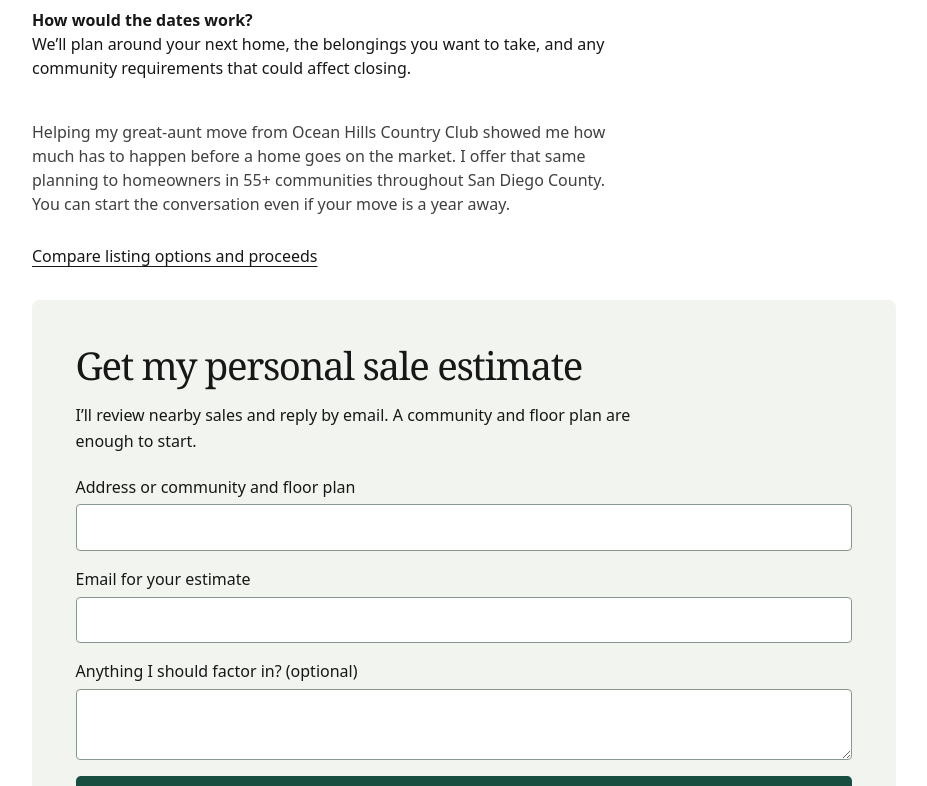
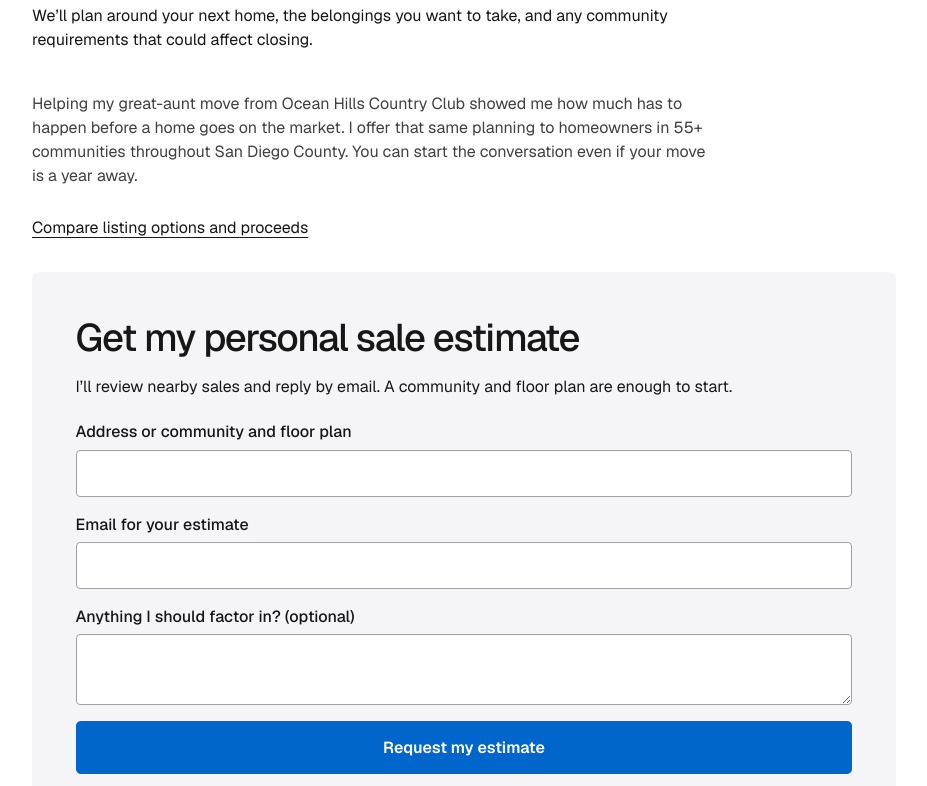
Before and after one commit to windhamnoah77-tech/living-sd-realty, a Next.js app: page /55-plus in a window 1280 px wide. Shown: the part 814-1600 px from the top of the page, without its empty margins (176-1103 px from the left). Built offline with nearby package versions, Linux system fonts and the light colour scheme; no server answers.

Commit message:
Restore trust and estate focus with a restrained black, blue and white design

```diff
--- a/app/components/Nav.tsx
+++ b/app/components/Nav.tsx
@@ -5,9 +5,9 @@ import { usePathname } from "next/navigation";
 import { useEffect, useState } from "react";
 
 const links = [
+  { href: "/trust-estate", label: "Trust & Estate" },
   { href: "/55-plus", label: "55+ Sellers" },
   { href: "/listing-options", label: "Listing options" },
-  { href: "/trust-estate", label: "Trust & Estate" },
   { href: "/investors", label: "Investors" },
   { href: "/insights", label: "Insights" },
   { href: "/service-areas", label: "Service Areas" },
@@ -23,7 +23,7 @@ export default function Nav() {
   }, [pathname]);
 
   return (
-    <header className="sticky top-0 z-50 border-b border-neutral-200/60 bg-white/80 backdrop-blur">
+    <header className="sticky top-0 z-50 border-b border-neutral-200/60 bg-white">
       <div className="container">
         <div className="flex items-center justify-between py-4">
           {/* LEFT: Brand */}
--- a/app/globals.css
+++ b/app/globals.css
@@ -29,35 +29,51 @@
   }
 
   .brand-serif {
-    font-family: ui-serif, Georgia, Cambria, "Times New Roman", Times, serif;
+    font-family: var(--font-geist-sans), Arial, sans-serif;
+    letter-spacing: -.035em;
   }
 }
 
-.seller-wrap {max-width:76rem;margin:auto;padding:1.5rem clamp(1rem,4vw,3rem) 5rem;color:#17352e}
-.seller-hero,.seller-grid {display:grid;grid-template-columns:1.05fr 1fr;align-items:center;gap:clamp(2rem,5vw,5rem);margin:1rem 0 4rem}
-.seller-grid {align-items:start}
-.seller-photo {width:100%;height:clamp(20rem,34vw,32rem);object-fit:cover;border-radius:.4rem}
-.seller-wrap h1 {font:500 clamp(2.65rem,5.3vw,4.9rem)/1.04 Georgia,serif;letter-spacing:-.045em;max-width:18ch;margin:1rem 0}
-.seller-wrap h2,.seller-request h2 {font:500 clamp(1.8rem,3vw,2.75rem)/1.1 Georgia,serif;letter-spacing:-.035em;margin:0 0 1rem}
-.seller-hero p,.seller-intro p,.seller-request p,.seller-calc p {line-height:1.65;max-width:62ch;margin:.75rem 0 1.25rem}
-.seller-byline,.seller-intro>p:first-child {color:#476159;font-weight:600}
+.seller-wrap {max-width:76rem;margin:auto;padding:1.5rem clamp(1rem,4vw,3rem) 5rem;color:#1d1d1f}
+.seller-wrap h1 {font:500 clamp(2.65rem,5.3vw,4.9rem)/1.04 var(--font-geist-sans),Arial,sans-serif;letter-spacing:-.045em;max-width:18ch;margin:1rem 0}
+.seller-wrap h2,.seller-request h2 {font:500 clamp(1.8rem,3vw,2.75rem)/1.1 var(--font-geist-sans),Arial,sans-serif;letter-spacing:-.035em;margin:0 0 1rem}
+.seller-intro p,.seller-request p,.seller-calc p {line-height:1.65;max-width:62ch;margin:.75rem 0 1.25rem}
+.seller-intro>p:first-child {color:#515154;font-weight:600}
 .seller-actions {display:flex;align-items:center;flex-wrap:wrap;gap:1.25rem;margin:1.75rem 0}
 .seller-actions a,.seller-request>a {text-decoration:underline;text-underline-offset:.23em}
-.seller-button,.seller-actions .seller-button {background:#184e40;color:white;padding:.9rem 1.25rem;border-radius:.3rem;text-decoration:none;font-weight:600;cursor:pointer}
+.seller-button,.seller-actions .seller-button {background:#0066cc;color:white;padding:.9rem 1.25rem;border-radius:.3rem;text-decoration:none;font-weight:600;cursor:pointer}
 .seller-button:disabled {opacity:.65}
-.seller-request,.seller-calc {background:#f2f5ef;padding:clamp(1.15rem,3.4vw,2.8rem);border-radius:.45rem;margin:2rem 0;scroll-margin-top:6rem}
-.seller-grid .seller-request {margin:0}
+.seller-request,.seller-calc {background:#f5f5f7;padding:clamp(1.15rem,3.4vw,2.8rem);border-radius:.45rem;margin:2rem 0;scroll-margin-top:6rem}
 .seller-request form,.seller-fields {display:grid;gap:1rem;margin:1.2rem 0}
 .seller-request label,.seller-fields label {display:grid;gap:.35rem;font-weight:500}
-.seller-request input,.seller-request textarea,.seller-fields input {width:100%;background:white;border:1px solid #89988e;border-radius:.25rem;padding:.65rem;color:#162820}
+.seller-request input,.seller-request textarea,.seller-fields input {width:100%;background:white;border:1px solid #a1a1a6;border-radius:.25rem;padding:.65rem;color:#1d1d1f}
 .seller-plans,.seller-fields {display:grid;grid-template-columns:repeat(3,minmax(0,1fr));gap:1rem}
 .seller-calc legend {font-weight:650;margin:1rem 0}
-.plan {background:white;border:1px solid #aab8ae;padding:1rem;display:grid;align-content:start;gap:.7rem;cursor:pointer;border-radius:.35rem}
-.plan.selected {border:2px solid #184e40;padding:calc(1rem - 1px)}
-.plan strong {font:2rem Georgia,serif}.plan input {accent-color:#184e40}
+.plan {background:white;border:1px solid #a1a1a6;padding:1rem;display:grid;align-content:start;gap:.7rem;cursor:pointer;border-radius:.35rem}
+.plan.selected {border:2px solid #0066cc;padding:calc(1rem - 1px)}
+.plan strong {font:2rem var(--font-geist-sans),Arial,sans-serif}.plan input {accent-color:#0066cc}
 .seller-fields {grid-template-columns:repeat(2,minmax(0,1fr));margin-top:2rem}
-.seller-total {display:grid;gap:.25rem;background:#173e33;color:white;padding:1.2rem 1.6rem;border-radius:.3rem}
-.seller-total strong {font:clamp(2rem,5vw,3rem) Georgia,serif}
-.seller-path {display:grid;gap:.3rem;border-top:1px solid #cbd5cd;padding:1rem 0}
-.seller-path strong {text-decoration:underline;text-underline-offset:.2em}
-@media(max-width:760px){.seller-hero,.seller-grid,.seller-plans,.seller-fields{grid-template-columns:1fr}.seller-photo{height:14rem}.seller-hero,.seller-grid{gap:1.3rem;margin-bottom:2rem}}
+.seller-total {display:grid;gap:.25rem;background:#1d1d1f;color:white;padding:1.2rem 1.6rem;border-radius:.3rem}
+.seller-total strong {font:clamp(2rem,5vw,3rem) var(--font-geist-sans),Arial,sans-serif}
+@media(max-width:760px){.seller-plans,.seller-fields{grid-template-columns:1fr}}
+
+body {font-family:var(--font-geist-sans),Arial,sans-serif}
+.practice-home {max-width:76rem;margin:0 auto;padding:0 clamp(1rem,4vw,3rem) 3rem;color:#1d1d1f}
+.practice-hero {padding:clamp(3rem,7vw,6rem) 0 clamp(3.75rem,7vw,6rem);text-align:center}
+.practice-location {font-size:.94rem;font-weight:550;letter-spacing:.015em;color:#545459}
+.practice-hero h1 {font-size:clamp(3.7rem,8.6vw,7.8rem);font-weight:620;line-height:.95;letter-spacing:-.065em;margin:1.35rem 0}
+.practice-summary {max-width:37rem;margin:1.6rem auto;font-size:clamp(1.05rem,1.65vw,1.3rem);line-height:1.48;color:#505054}
+.practice-actions {display:flex;align-items:center;justify-content:center;flex-wrap:wrap;gap:1.5rem;margin-top:1.85rem}
+.practice-home a {color:#0066cc;font-weight:540;text-underline-offset:.2em}
+.practice-home a:hover {text-decoration:underline}
+.practice-home .practice-primary {background:#0066cc;color:white;padding:.75rem 1.4rem;border-radius:2rem}
+.practice-services {display:grid;grid-template-columns:1fr 1fr;gap:1rem}
+.practice-panel {padding:clamp(1.75rem,4.1vw,3.5rem);border-radius:1.5rem;display:flex;flex-direction:column;align-items:flex-start}
+.practice-panel h2,.practice-fees h2 {font-size:clamp(1.8rem,3.1vw,2.65rem);font-weight:580;letter-spacing:-.05em;line-height:1.1}
+.practice-panel p {font-size:1rem;line-height:1.65;margin:1.1rem 0 1.75rem}
+.practice-panel a {margin-top:auto}
+.estate-panel {background:#161617;color:white}.estate-panel p {color:#dedee1}.estate-panel a {color:#8ec8ff}
+.community-panel {background:#f5f5f7}
+.practice-fees {display:flex;align-items:center;justify-content:space-between;gap:2rem;padding:3rem .3rem}
+.practice-fees p {color:#55555a;margin-top:.6rem}.practice-fees a {white-space:nowrap}
+@media(max-width:680px){.practice-services{grid-template-columns:1fr}.practice-fees{align-items:flex-start;flex-direction:column;gap:1rem}.practice-actions{gap:1rem}}
--- a/app/layout.tsx
+++ b/app/layout.tsx
@@ -33,14 +33,14 @@ export const metadata: Metadata = {
     template: "%s | Living San Diego Realty",
   },
   description:
-    "San Diego home sales, 55+ communities, listing options and trust and estate representation with Noah Windham.",
+    "Trust and estate real estate, 55+ community home sales and seller representation in San Diego County with Noah Windham.",
   verification: {
     google: "J2odBLATDAsa_8J1FJQFZHReovHTEZ3LxcfvUDLe1AM",
   },
   openGraph: {
     title: "Living San Diego Realty | Noah Windham",
     description:
-      "San Diego home sales, 55+ communities, listing options and trust and estate representation with Noah Windham.",
+      "Trust and estate real estate, 55+ community home sales and seller representation in San Diego County with Noah Windham.",
     siteName: "Living San Diego Realty",
     type: "website",
     url: "https://livingsandiegorealty.com",
@@ -57,7 +57,7 @@ export const metadata: Metadata = {
     card: "summary_large_image",
     title: "Living San Diego Realty | Noah Windham",
     description:
-      "San Diego home sales, 55+ communities, listing options and trust and estate representation with Noah Windham.",
+      "Trust and estate real estate, 55+ community home sales and seller representation in San Diego County with Noah Windham.",
     images: ["/opengraph-image"],
   },
   robots: {
--- a/app/trust-estate/page.tsx
+++ b/app/trust-estate/page.tsx
@@ -101,14 +101,11 @@ export default function TrustEstatePage() {
             <span className="pill">Trust & Estate · Trustees · Executors</span>
 
             <h1 className="mt-5 text-4xl md:text-5xl leading-tight brand-serif">
-              Trust &amp; estate real estate in San Diego: built for fiduciary-level
-              decisions.
+              Selling a home held in trust or an estate.
             </h1>
 
             <p className="mt-4 text-neutral-600 max-w-prose">
-              Trustees and executors don’t need hype. You need a defensible price,
-              disciplined marketing, clean disclosures, and a process that stays
-              organized from listing to close: the decision holds up later.
+              I help trustees and executors compare offers, document pricing decisions and coordinate the property sale with their advisers. When a home needs to be emptied, I can schedule estate-sale specialists, donation pickups and cleanout vendors around the family’s timeline.
             </p>
 
             <div className="mt-7 flex flex-wrap gap-3">
```
Also changed, not shown: app/page.tsx (+39 -19 lines).
